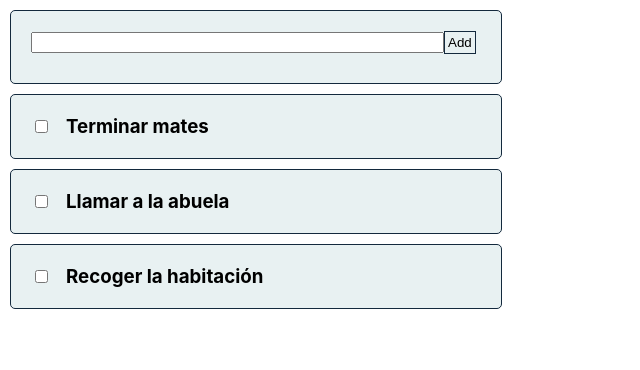
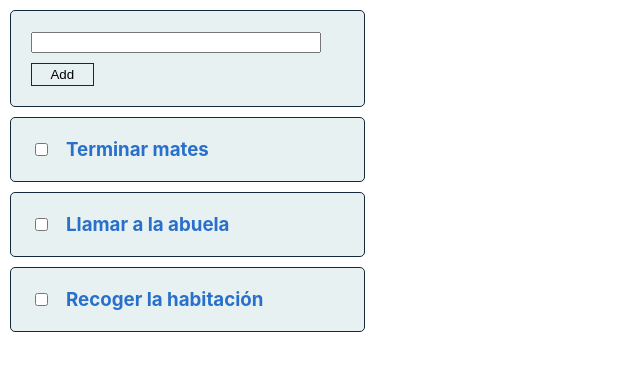
Before and after one commit to programming-classes/react-guide, a React (Create React App) app: page / in a window 1280 px wide. Shown: the top 370 px of the page, without its empty margins (0-640 px from the left). Built offline with nearby package versions, Linux system fonts and the light colour scheme; some icons are missing.

Commit message:
Improve the application look and feel

```diff
--- a/src/App.css
+++ b/src/App.css
@@ -1,4 +1,5 @@
 .app {
-  width: 40%;
+  min-width: 375px;
   display: inline-block;
+  color: #2970ca;
 }
--- a/src/InputComponent.css
+++ b/src/InputComponent.css
@@ -4,6 +4,7 @@
   border-radius: 5px;
   margin: 10px;
   padding: 20px;
+  display: block;
 }
 
 .input-component__input {
@@ -14,5 +15,6 @@
 .input-component__button {
   background-color: #e8f1f2;
   border: solid thin #13293d;
+  width: 20%;
   padding: 3px;
 }
--- a/src/TaskItem.css
+++ b/src/TaskItem.css
@@ -7,6 +7,11 @@
   display: flex;
 }
 
+.task-item.checked {
+  text-decoration: line-through;
+  color: #618ab1;
+}
+
 .task-item__title {
   flex: auto;
   margin: 0 15px;
```
